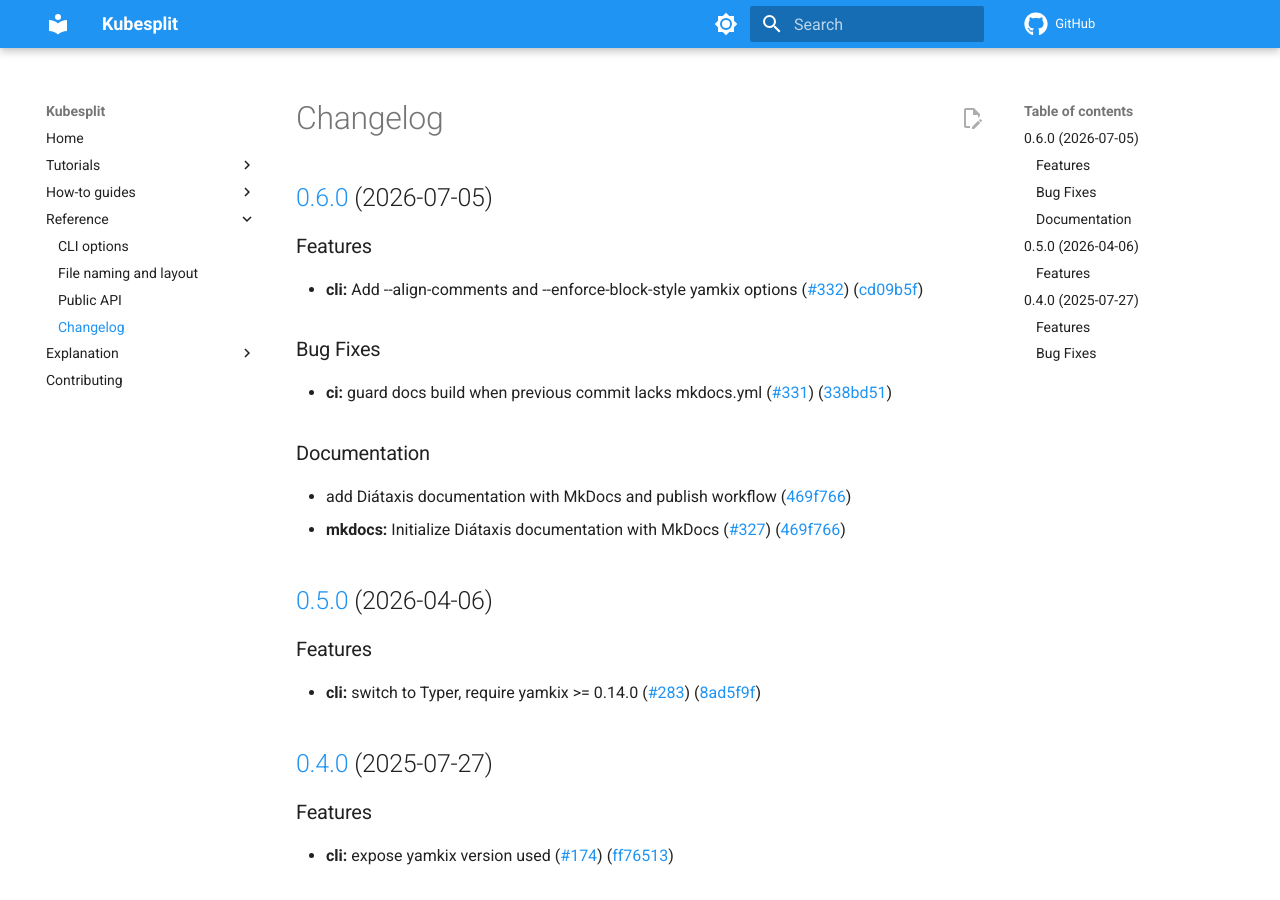
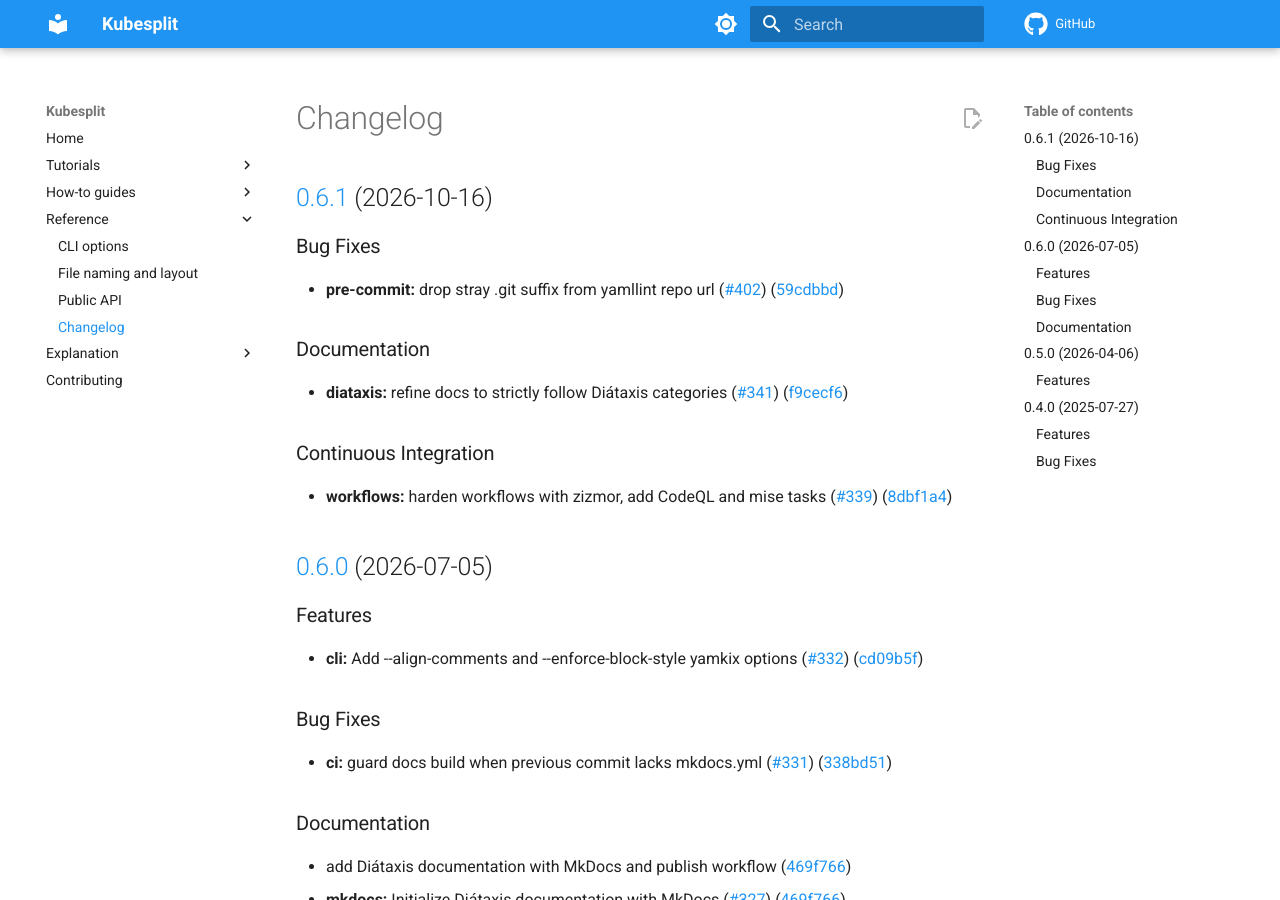
Before and after one commit to looztra/kubesplit, an MkDocs documentation site: the page built from docs/changelog.md, in a window 1280 px wide and 900 px high. Built offline with MkDocs 1.6.1 and Material for MkDocs 9.7.7, drawn with Linux system fonts in a browser that asks for light colours; comment, search, counter and statistics services are not loaded.

Commit message:
chore(main): release 0.6.1

```diff
--- a/docs/changelog.md
+++ b/docs/changelog.md
@@ -1,4 +1,21 @@
 # Changelog
+
+## [0.6.1](https://github.com/looztra/kubesplit/compare/v0.6.0...v0.6.1) (2026-10-16)
+
+
+### Bug Fixes
+
+* **pre-commit:** drop stray .git suffix from yamllint repo url ([#402](https://github.com/looztra/kubesplit/issues/402)) ([59cdbbd](https://github.com/looztra/kubesplit/commit/59cdbbd191cfdcc6585a5991b954cb0ece03359d))
+
+
+### Documentation
+
+* **diataxis:** refine docs to strictly follow Diátaxis categories ([#341](https://github.com/looztra/kubesplit/issues/341)) ([f9cecf6](https://github.com/looztra/kubesplit/commit/f9cecf6a6c680e06e7cd9b4dd2887685fc462d3d))
+
+
+### Continuous Integration
+
+* **workflows:** harden workflows with zizmor, add CodeQL and mise tasks ([#339](https://github.com/looztra/kubesplit/issues/339)) ([8dbf1a4](https://github.com/looztra/kubesplit/commit/8dbf1a496df2a9df98657ac29ef9c9d4070575e2))
 
 ## [0.6.0](https://github.com/looztra/kubesplit/compare/v0.5.0...v0.6.0) (2026-07-05)
 
--- a/version.txt
+++ b/version.txt
@@ -1 +1 @@
-0.6.0
+0.6.1
```
Also changed, not shown: .release-please-manifest.json.
